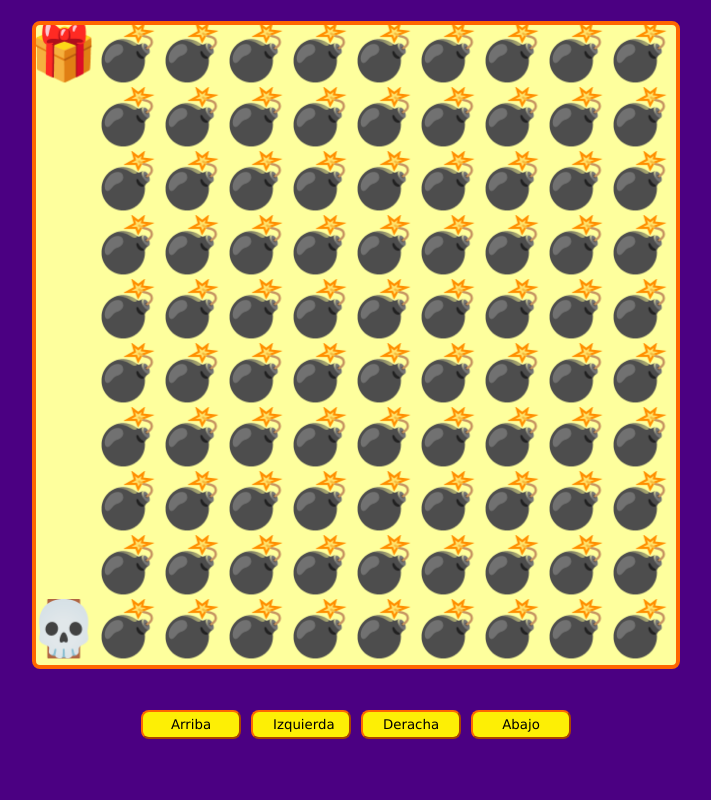
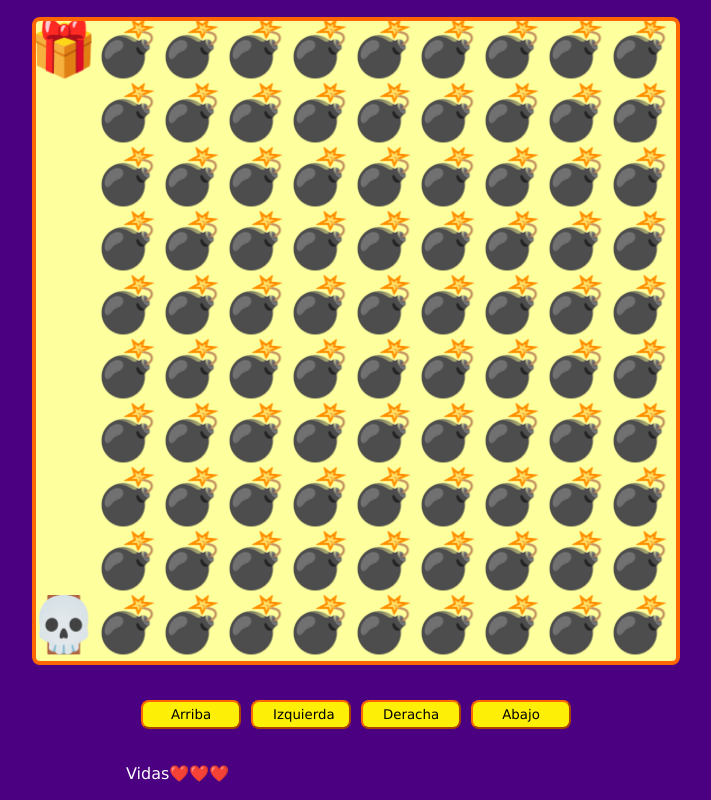
Before and after one commit to molano5858/videojuego-taller-practico-Javascript, a plain HTML site: page index.html in a window 1280 px wide. Shown: the whole page, without its empty margins (284-995 px from the left). Drawn offline with Linux system fonts and the light colour scheme.

Commit message:
Clase 16 mostrar vidas en el html, restarlas cada vez que perdemos

```diff
--- a/game.js
+++ b/game.js
@@ -7,6 +7,7 @@ let up = document.querySelector("#up");
 let left = document.querySelector("#left");
 let right = document.querySelector("#right");
 let down = document.querySelector("#down");
+let livesLeft = document.querySelector("#lives");
 
 let playerPosition = {
   x: undefined,
@@ -48,6 +49,7 @@ function setCanvasSize() {
 }
 
 function startGame() {
+  showLivesLeft();
   //console.log({ canvasSize, elementSize });
   game.font = elementSize - 10 + "px Verdana"; //estamos haciendo el emoji del tamaño de cada espacio en el canvas que quedamos era 10x10
   game.textAlign = "end";
@@ -153,6 +155,7 @@ function levelWin() {
 console.log(`Vidas antes de la colision ${lives}`);
 function levelFail() {
   lives--;
+
   if (lives > 0) {
     console.log("Colision con ENEMIGO");
     playerPosition.x = undefined;
@@ -171,6 +174,17 @@ function levelFail() {
 
 function gameWin() {
   console.log("GANASTE Y TERMINASTE EL JUEGO");
+}
+
+function showLivesLeft() {
+  //livesLeft.innerHTML = emojis["HEART"].repeat(lives); esta es la forma corta de hacerlo, a continuacion hare la forma larga que hizo el profesor
+
+  let heartsLeft = Array(lives).fill(emojis["HEART"]);
+
+  livesLeft.innerHTML = ""; // esto es para que cada vez que ingresemos al forEach los corazones empiecen en cero, si no hacemos esto cada vez que nos movamos va a sumar y sumar corazcones, por eso necesitamos colocarlo en cero.
+  heartsLeft.forEach((elemento) => {
+    livesLeft.append(elemento); //mejor append que innerHTML porque con innerHTML me estaria sobre escribiendo los corazones osea que solo apareceria 1, mientras que con append me va como adicionando sin reescribir lo que ya habia
+  });
 }
 
 //EVENTOS DE LOS BOTONES DE DIRECCION
--- a/index.html
+++ b/index.html
@@ -1,34 +1,27 @@
 <!DOCTYPE html>
 <html lang="en">
   <head>
-    <meta charset="UTF-8">
-    <meta http-equiv="X-UA-Compatible" content="IE=edge">
-    <meta name="viewport" content="width=device-width, initial-scale=1.0">
-    <link rel="stylesheet" href="estilos.css">
+    <meta charset="UTF-8" />
+    <meta http-equiv="X-UA-Compatible" content="IE=edge" />
+    <meta name="viewport" content="width=device-width, initial-scale=1.0" />
+    <link rel="stylesheet" href="estilos.css" />
     <title>Juevo de Bombas y calaveras</title>
   </head>
   <body>
     <div class="game-container">
-        <canvas id="game">
-
-        </canvas>
+      <canvas id="game"> </canvas>
 
       <div class="btns">
         <button id="up">Arriba</button>
         <button id="left">Izquierda</button>
         <button id="right">Deracha</button>
         <button id="down">Abajo</button>
-
-
       </div>
 
-
       <div class="messages">
-
+        <p>Vidas<span id="lives"></span></p>
       </div>
-
     </div>
-
 
     <script src="maps.js"></script>
     <script src="game.js"></script>
--- a/maps.js
+++ b/maps.js
@@ -1,7 +1,16 @@
-const emojis={'-':' ','O':'🚪','X':'💣','I':'🎁','PLAYER':'💀','BOMB_COLLISION':'🔥','GAME_OVER':'👎','WIN':'🏆',};
+const emojis = {
+  "-": " ",
+  O: "🚪",
+  X: "💣",
+  I: "🎁",
+  PLAYER: "💀",
+  BOMB_COLLISION: "🔥",
+  GAME_OVER: "👎",
+  WIN: "🏆",
+  HEART: "❤️",
+};
 
-const maps=[];
-
+const maps = [];
 
 maps.push(`
   IXXXXXXXXX
@@ -27,7 +36,8 @@ maps.push(`
   XX--XXX-XX
   XXXX---IXX
   XXXXXXXXXX
-  `);maps.push(`
+  `);
+maps.push(`
   I-----XXXX
   XXXXX-XXXX
   XX----XXXX
```
Lines whose indentation alone changed are shown as unchanged.
